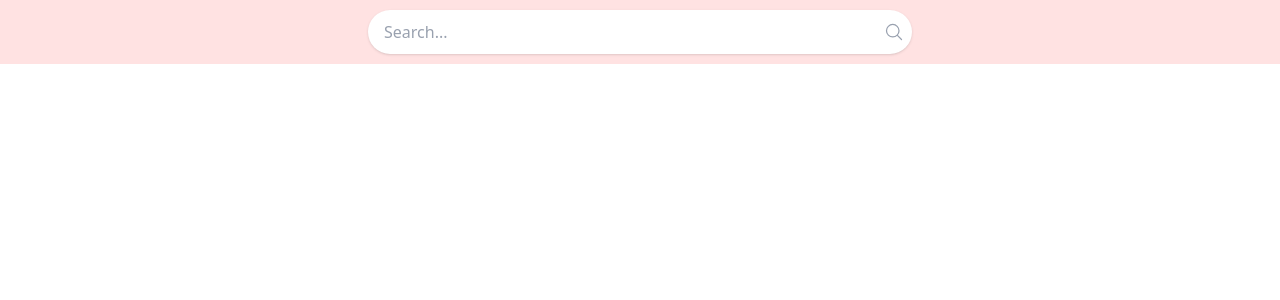
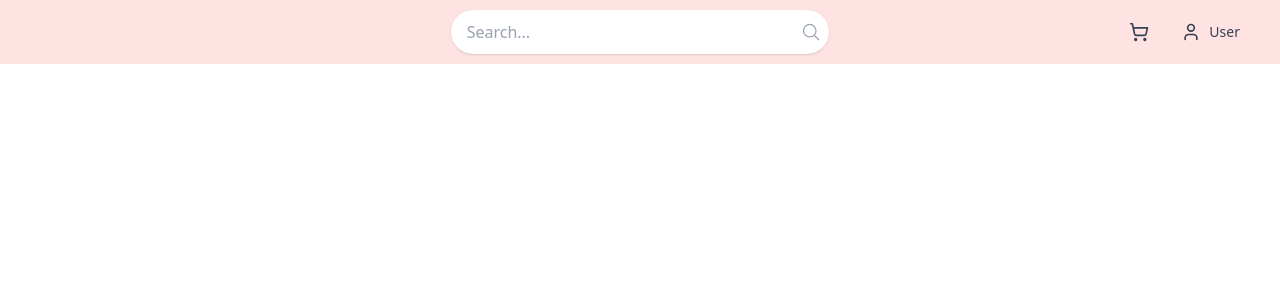
Before and after one commit to Rajdeep-dipu-2003/Cafe, a React (Vite) app in the folder client/: page /user-dashboard in a window 1280 px wide. Shown: the top 300 px of the page. Built offline with nearby package versions, Linux system fonts and the light colour scheme.

Commit message:
Add user dashboard navbar

```diff
--- a/client/package.json
+++ b/client/package.json
@@ -13,6 +13,7 @@
     "@heroicons/react": "^2.2.0",
     "@tailwindcss/vite": "^4.1.18",
     "gsap": "^3.14.2",
+    "lucide-react": "^0.562.0",
     "react": "^19.2.0",
     "react-dom": "^19.2.0",
     "react-router": "^7.11.0",
--- /dev/null
+++ b/client/src/Components/dashboard/user/Navbar/CartButton.jsx
@@ -0,0 +1,15 @@
+import { ShoppingCart } from "lucide-react";
+
+function CartButton() {
+  return (
+    <button
+      className="relative flex items-center justify-center p-2 rounded-full
+                 hover:bg-gray-100 transition"
+      aria-label="Cart"
+    >
+      <ShoppingCart className="w-5 h-5 text-gray-700" />
+    </button>
+  );
+}
+
+export default CartButton;
--- /dev/null
+++ b/client/src/Components/dashboard/user/Navbar/Navbar.jsx
@@ -0,0 +1,34 @@
+import SearchBar from "./SearchBar";
+import UserMenu from "./UserMenu";
+import CartButton from "./CartButton";
+
+function Navbar() {
+    return (
+        <div
+            className="
+                w-full h-16 bg-red-100
+                grid grid-cols-3
+                items-center
+                px-6
+            "
+        >
+
+            {/* Left spacer */}
+            <div />
+
+            {/* Center */}
+            <div className="flex justify-center">
+                <SearchBar />
+            </div>
+
+            {/* Right */}
+            <div className="flex justify-end items-center gap-2">
+                <CartButton />
+                <UserMenu />
+            </div>
+
+        </div>
+    );
+}
+
+export default Navbar;
--- a/client/src/Components/dashboard/user/SearchBar.jsx
+++ b/client/src/Components/dashboard/user/Navbar/SearchBar.jsx
@@ -1,10 +1,7 @@
 import { MagnifyingGlassIcon } from "@heroicons/react/24/outline";
 
-
-
 function SearchBar() {
-    return (
-        <div className="w-full h-16 bg-red-100 flex items-center justify-center">
+    return <>
         <div className="relative w-full max-w-xl px-4">
             <input
                 type="text"
@@ -42,8 +39,7 @@ function SearchBar() {
                 <MagnifyingGlassIcon className="h-5 w-5" />
             </button>
         </div>
-        </div>
-    );
+    </>
 }
 
-export default SearchBar;
+export default SearchBar
--- /dev/null
+++ b/client/src/Components/dashboard/user/Navbar/UserMenu.jsx
@@ -0,0 +1,66 @@
+import { useState, useRef, useEffect } from "react";
+import { User, LogOut, ShoppingBag } from "lucide-react";
+
+
+function UserMenu({ username = "User" }) {
+
+    const [open, setOpen] = useState(false);
+    const menuRef = useRef(null);
+
+    useEffect(() => {
+        function handelClickOutside(e) {
+            if (menuRef.current && !menuRef.current.contains(e.target)) {
+                setOpen(false);
+            }
+        }
+
+        document.addEventListener("mousedown", handelClickOutside);
+
+        return () => document.removeEventListener("mousedown", handelClickOutside);
+    }, [])
+
+    return (
+        <div
+            ref={menuRef}
+            className="relative"
+        >
+            <button
+                onClick={() => setOpen(!open)}
+                className="flex items-center gap-2 px-4 py-2 rounded-full hover:bg-gray-100 transition"
+            >
+                <User className="w-5 h-5 text-gray-700" />
+                <span className="text-sm font-medium text-gray-700">
+                    {username}
+                </span>
+            </button>
+
+
+            {open && (
+                <div className="absolute right-0 mt-2 w-44 rounded-lg bg-white shadow-lg border border-gray-100 overflow-hidden z-50">
+                    <MenuItem label="Profile" />
+                    <MenuItem label="Orders" icon={<ShoppingBag className="w-4 h-4" />} />
+                    <MenuItem
+                        label="Logout"
+                        icon={<LogOut className="w-4 h-4" />}
+                        danger={true}
+                    />
+                </div>
+            )}
+        </div>
+    )
+}
+
+function MenuItem({ label, icon, danger }) {
+  return (
+    <button
+      className={`w-full flex items-center gap-2 px-4 py-2 text-sm text-left
+        ${danger ? "text-red-600 hover:bg-red-50" : "text-gray-700 hover:bg-gray-100"}
+      `}
+    >
+      {icon}
+      {label}
+    </button>
+  );
+}
+
+export default UserMenu
--- a/client/src/Pages/UserDashboard.jsx
+++ b/client/src/Pages/UserDashboard.jsx
@@ -1,8 +1,8 @@
-import SearchBar from "../Components/dashboard/user/SearchBar"
+import Navbar from "../Components/dashboard/user/Navbar/Navbar.jsx"
 
 function UserDashboard() {
     return <>
-        <SearchBar/>
+        <Navbar/>
         {/* <CategorySearch/>
         <PopularSection/> */}
     </>
```
Also changed, not shown: 1 other file (tests, documents, lock files or other folders). Lines whose indentation alone changed are shown as unchanged.
